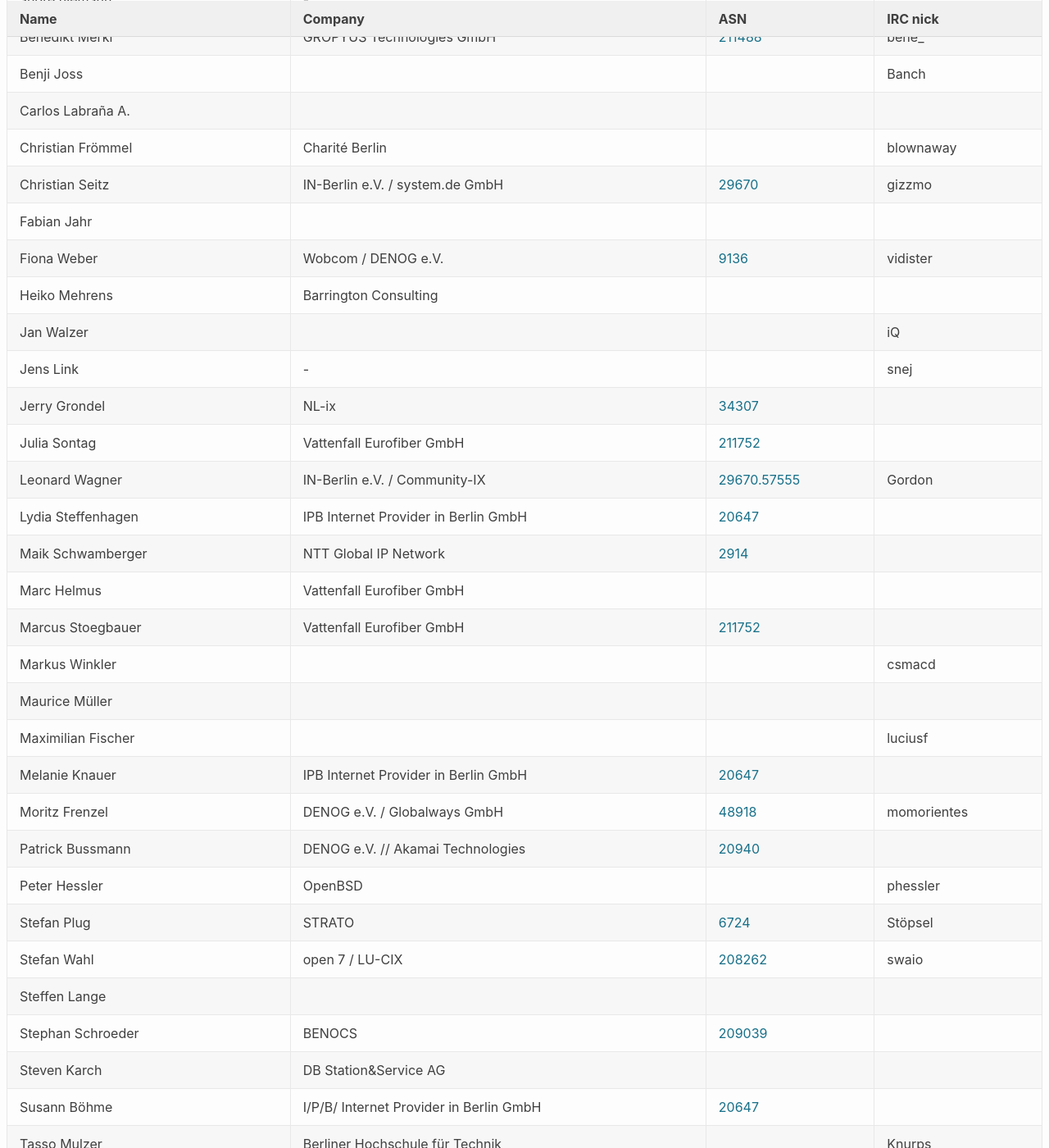
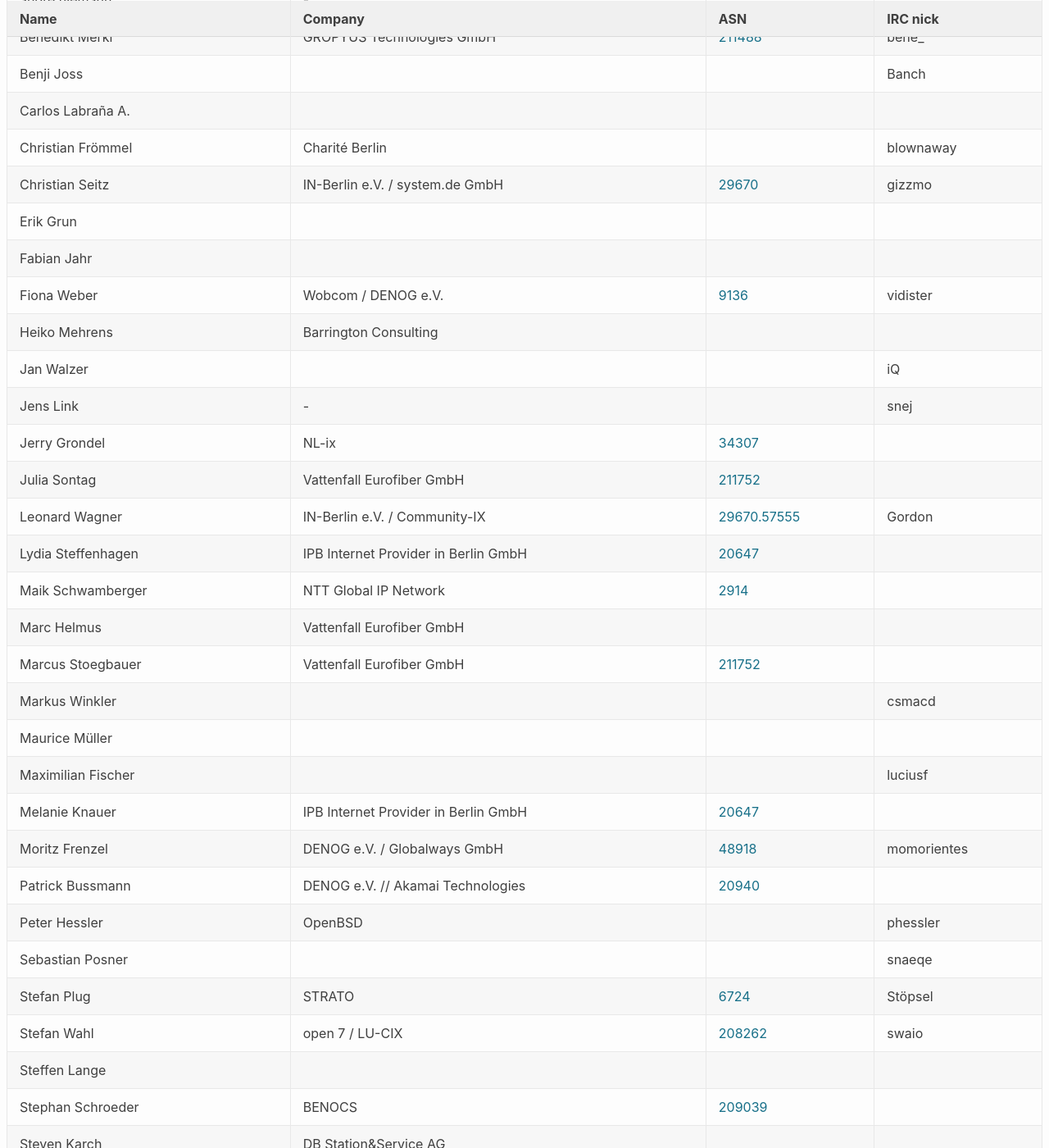
Before and after one commit to denog/pretix-attendeelist, a Jekyll site: the page built from meetup2023_02/index.markdown, in a window 1280 px wide and 1400 px high, scrolled down 256 px. Shown: the whole window at 82% size. Built offline with Jekyll 4.4.1, drawn with Linux system fonts in a browser that asks for light colours.

Commit message:
Latest data: Tue Mar 14 17:33:10 UTC 2023

```diff
--- a/_data/attendees_denog_meetup_2023_02.json
+++ b/_data/attendees_denog_meetup_2023_02.json
@@ -58,6 +58,12 @@
     "company": "IN-Berlin e.V. / system.de GmbH",
     "irc": "gizzmo",
     "asn": "29670"
+  },
+  {
+    "name": "Erik Grun",
+    "company": null,
+    "irc": null,
+    "asn": null
   },
   {
     "name": "Fabian Jahr",
@@ -174,6 +180,12 @@
     "asn": null
   },
   {
+    "name": "Sebastian Posner",
+    "company": null,
+    "irc": "snaeqe",
+    "asn": null
+  },
+  {
     "name": "Stefan Plug",
     "company": "STRATO",
     "irc": "Stöpsel",
```
